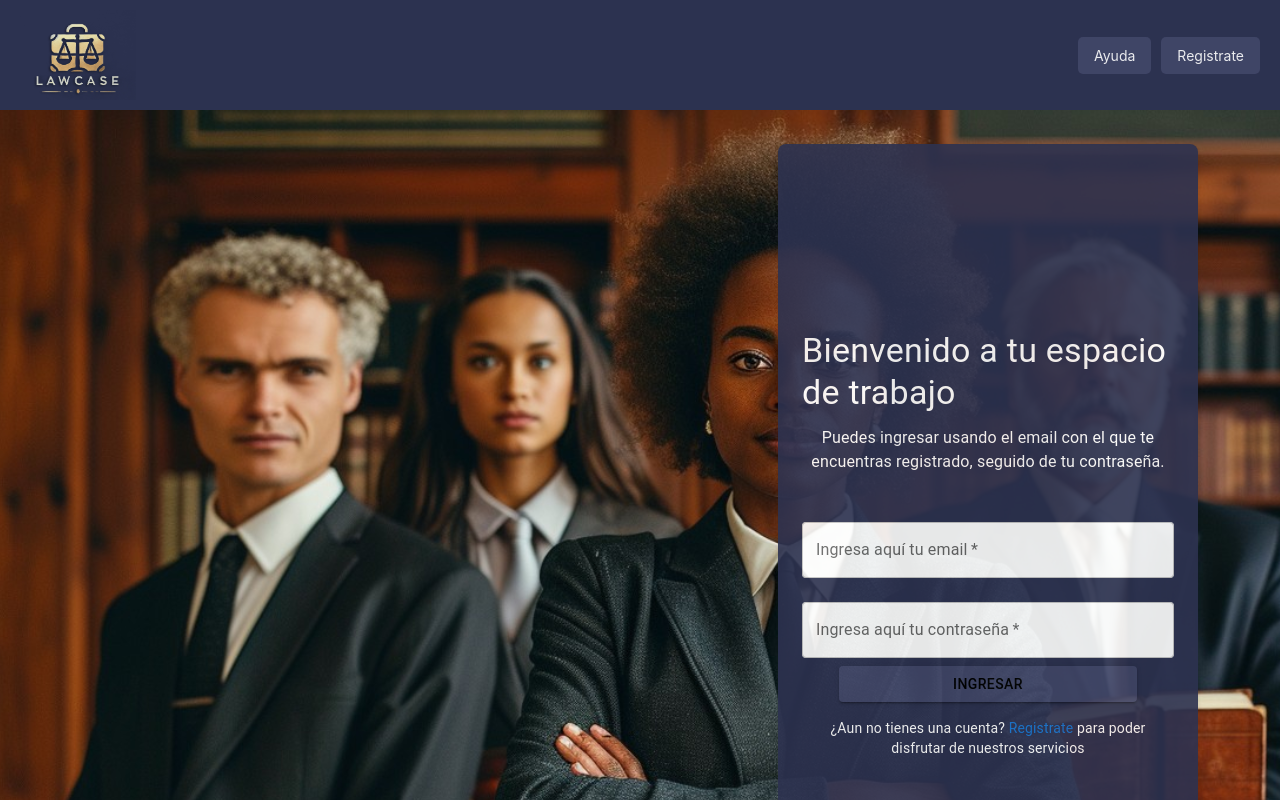
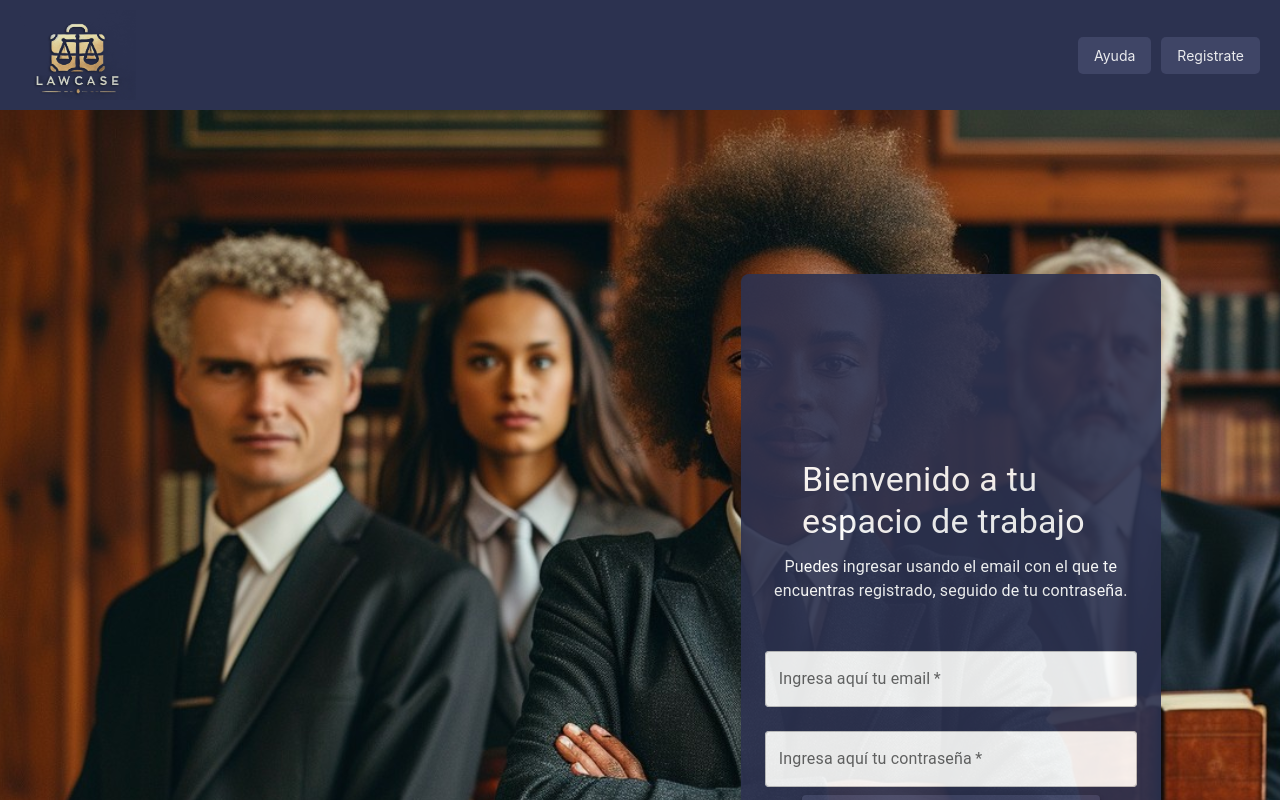
Before and after one commit to No-Country-simulation/s17-09-n-node-react, a React (Vite) app in the folder client/: page /login in a window 1280 px wide. Shown: the top 800 px of the page. Built offline with nearby package versions, Linux system fonts and the light colour scheme.

Commit message:
styles: signin component

```diff
--- a/client/src/modules/auth/components/Sign-in.tsx
+++ b/client/src/modules/auth/components/Sign-in.tsx
@@ -75,7 +75,7 @@ const Login = () => {
   }
 
   return (
-    <Container maxWidth='xs'>
+    <Container maxWidth='sm'>
       <Box
         display='flex'
         flexDirection='column'
@@ -83,7 +83,7 @@ const Login = () => {
         justifyContent='center'
         minHeight='100vh'
       >
-        <Typography variant='h4' component='h1' gutterBottom>
+        <Typography variant='h4' component='h6' width="80%" gutterBottom>
           Bienvenido a tu espacio de trabajo
         </Typography>
         <Typography variant='body1' align='center' paragraph>
--- a/client/src/modules/auth/pages/LoginPage.tsx
+++ b/client/src/modules/auth/pages/LoginPage.tsx
@@ -20,17 +20,18 @@ const MainContent = styled.div`
   align-items: center;
   padding: 20px;
   height: calc(100vh - 60px);
-  margin-top: 5%;
+  margin-top: 12%;
 `
 
 const LoginContainer = styled.div`
-  width: 80%;
+  width: 50%;
   max-width: 420px;
   background-color: ${(props) => props.theme.background};
   border-radius: 8px;
   box-shadow: 0 2px 4px rgba(0, 0, 0, 0.1);
-  margin: 5%;
+  margin-right: 8%;
   opacity: 0.9;
+  height: 90vh;
 `
 
 const LoginPage: React.FC = () => {
```
